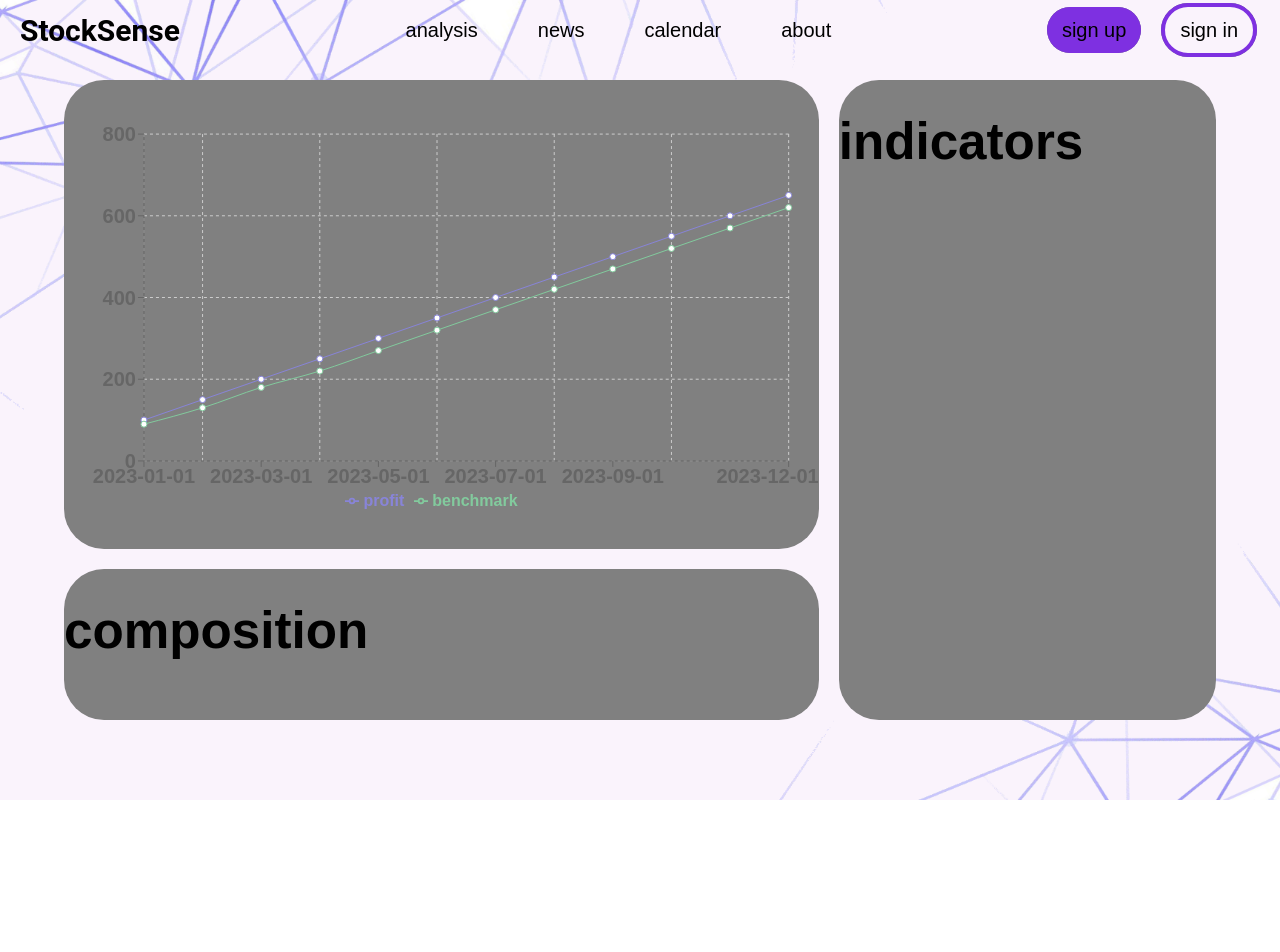
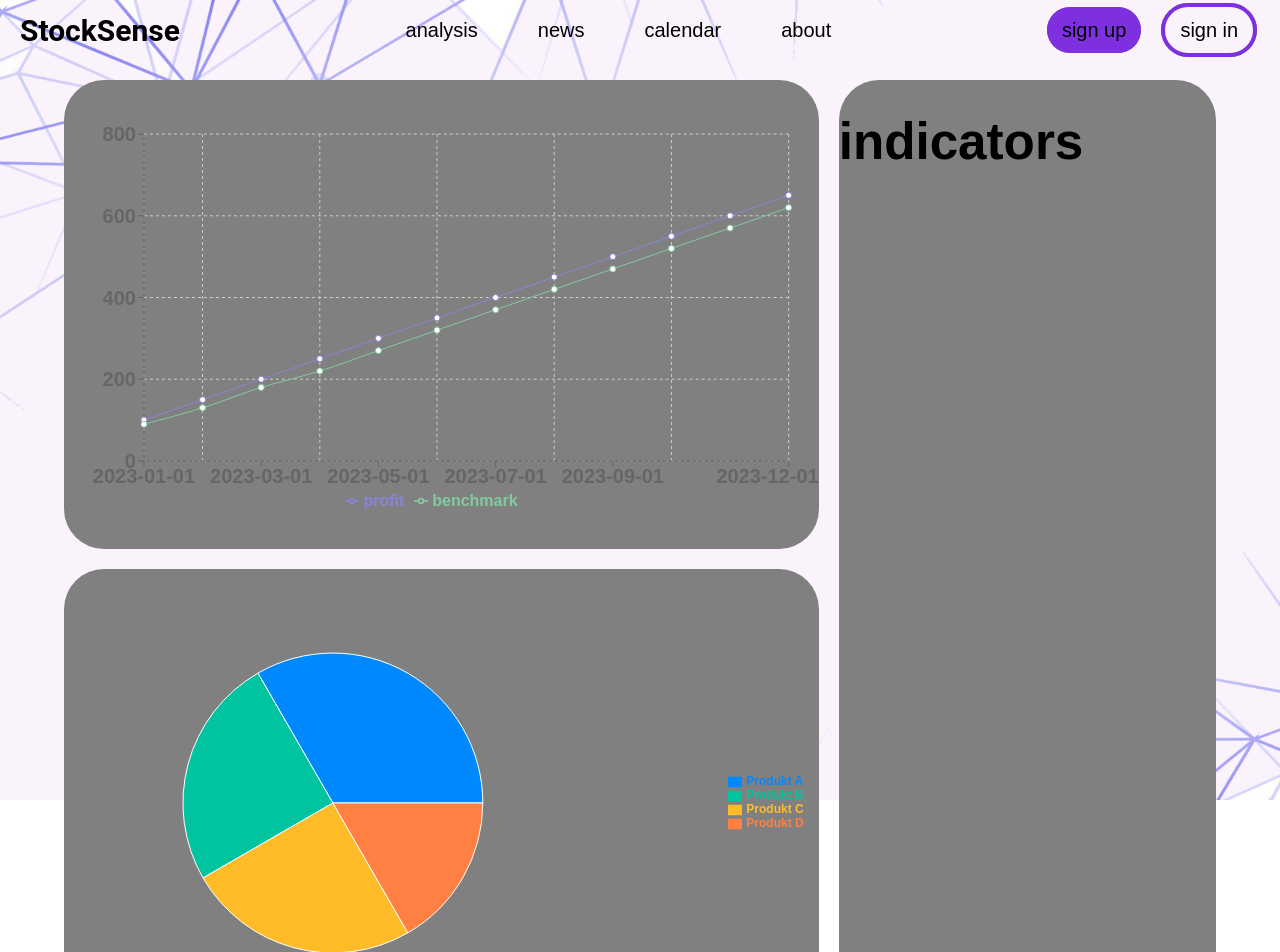
Before and after one commit to SzymonLiszewski/investmentApp, a React (Vite) app in the folder frontend/: page /portfolio in a window 1280 px wide. Shown: the top 952 px of the page. Before the commit the page ends 800 px from the top, so only its background shows below. Built offline with nearby package versions, Linux system fonts and the light colour scheme.

Commit message:
add chart for displaying owned stocks

```diff
--- /dev/null
+++ b/frontend/src/components/portfolio/UserStocksChart.jsx
@@ -0,0 +1,37 @@
+import React from 'react';
+import {
+  PieChart, Pie, Cell, Tooltip, Legend, ResponsiveContainer
+} from 'recharts';
+
+const COLORS = ['#0088FE', '#00C49F', '#FFBB28', '#FF8042'];
+
+function UserStocksChart(){
+    const data = [
+        { name: 'Produkt A', value: 400 },
+        { name: 'Produkt B', value: 300 },
+        { name: 'Produkt C', value: 300 },
+        { name: 'Produkt D', value: 200 },
+      ];
+      return (
+        <ResponsiveContainer width="100%" height={400}>
+          <PieChart>
+            <Pie
+              data={data}
+              cx="40%"
+              cy="50%"
+              labelLine={false}
+              outerRadius={150}
+              fill="#8884d8"
+              dataKey="value"
+            >
+              {
+                data.map((entry, index) => <Cell key={`cell-${index}`} fill={COLORS[index % COLORS.length]} />)
+              }
+            </Pie>
+            <Tooltip contentStyle={{ fontSize: 12 }} />
+            <Legend wrapperStyle={{ fontSize: 12 } } layout="vertical" verticalAlign="middle" align="right" />
+          </PieChart>
+        </ResponsiveContainer>
+      );
+}
+export default UserStocksChart
--- a/frontend/src/components/styles/Portfolio.css
+++ b/frontend/src/components/styles/Portfolio.css
@@ -15,9 +15,13 @@
 }
 #return {
     grid-area: 1 / 1 / 2 / 2;
+
 }
 #composition {
     grid-area: 2 / 1 / 3 / 2;
+    height: 100%;
+    width: 100%;
+    padding: 0;
 }
 #indicators {
      grid-area: 1 / 2 / 3 / 3;
--- a/frontend/src/pages/Portfolio.jsx
+++ b/frontend/src/pages/Portfolio.jsx
@@ -1,5 +1,6 @@
 import "../components/styles/Portfolio.css"
-import UserEarningsChart from "../components/UserEarningsChart"
+import UserEarningsChart from "../components/portfolio/UserEarningsChart"
+import UserStocksChart from "../components/portfolio/UserStocksChart"
 
 function Portfolio(){
     return (
@@ -8,7 +9,7 @@ function Portfolio(){
                 <h1><UserEarningsChart/></h1>
             </div>
             <div className="portfolioDiv" id="composition">
-                <h1>composition</h1>
+                <h1><UserStocksChart/></h1>
             </div>
             <div className="portfolioDiv" id="indicators">
                 <h1>indicators</h1>
```
Also changed, not shown: frontend/src/components/portfolio/UserEarningsChart.jsx (renamed from frontend/src/components/UserEarningsChart.jsx).
